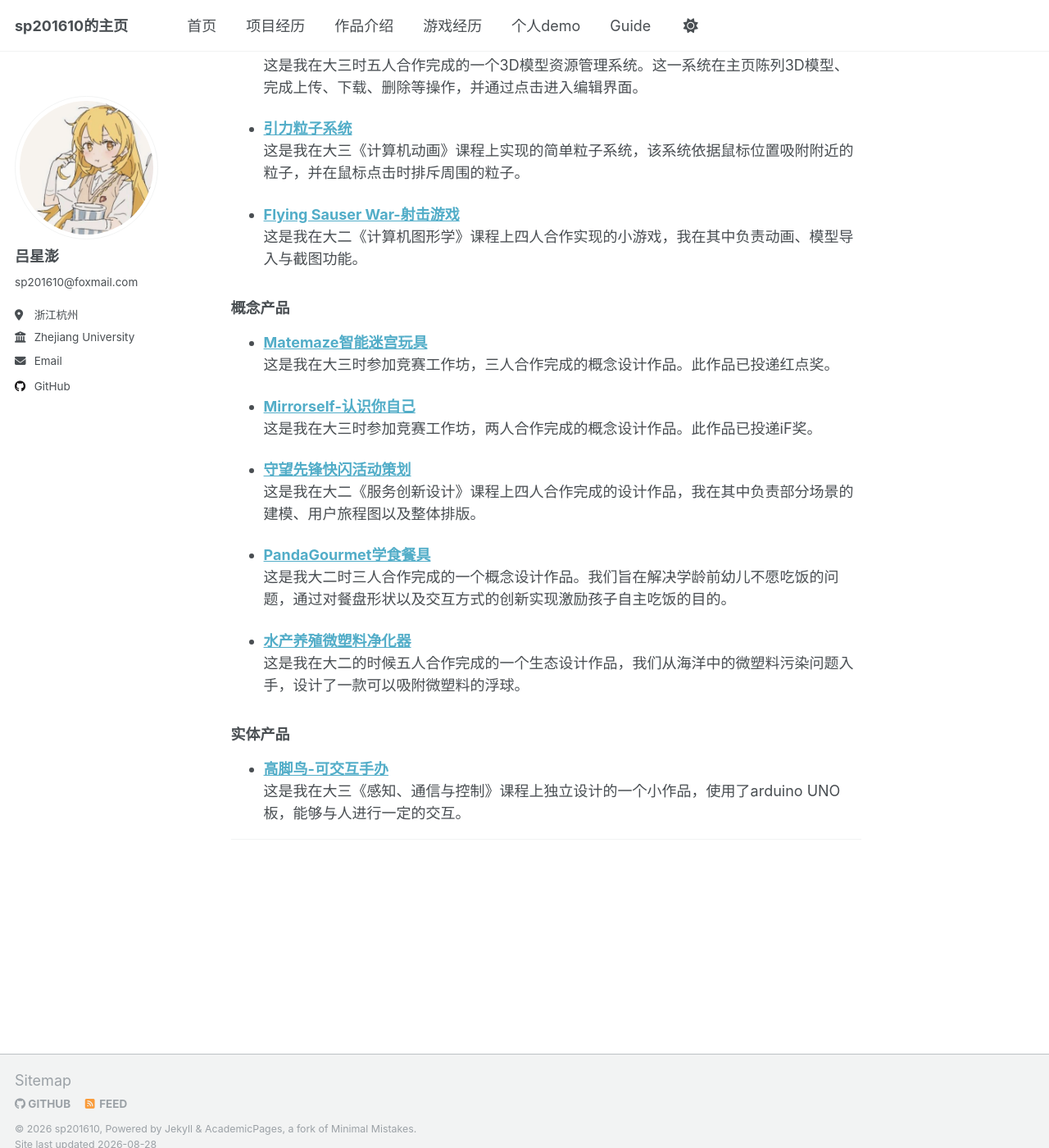
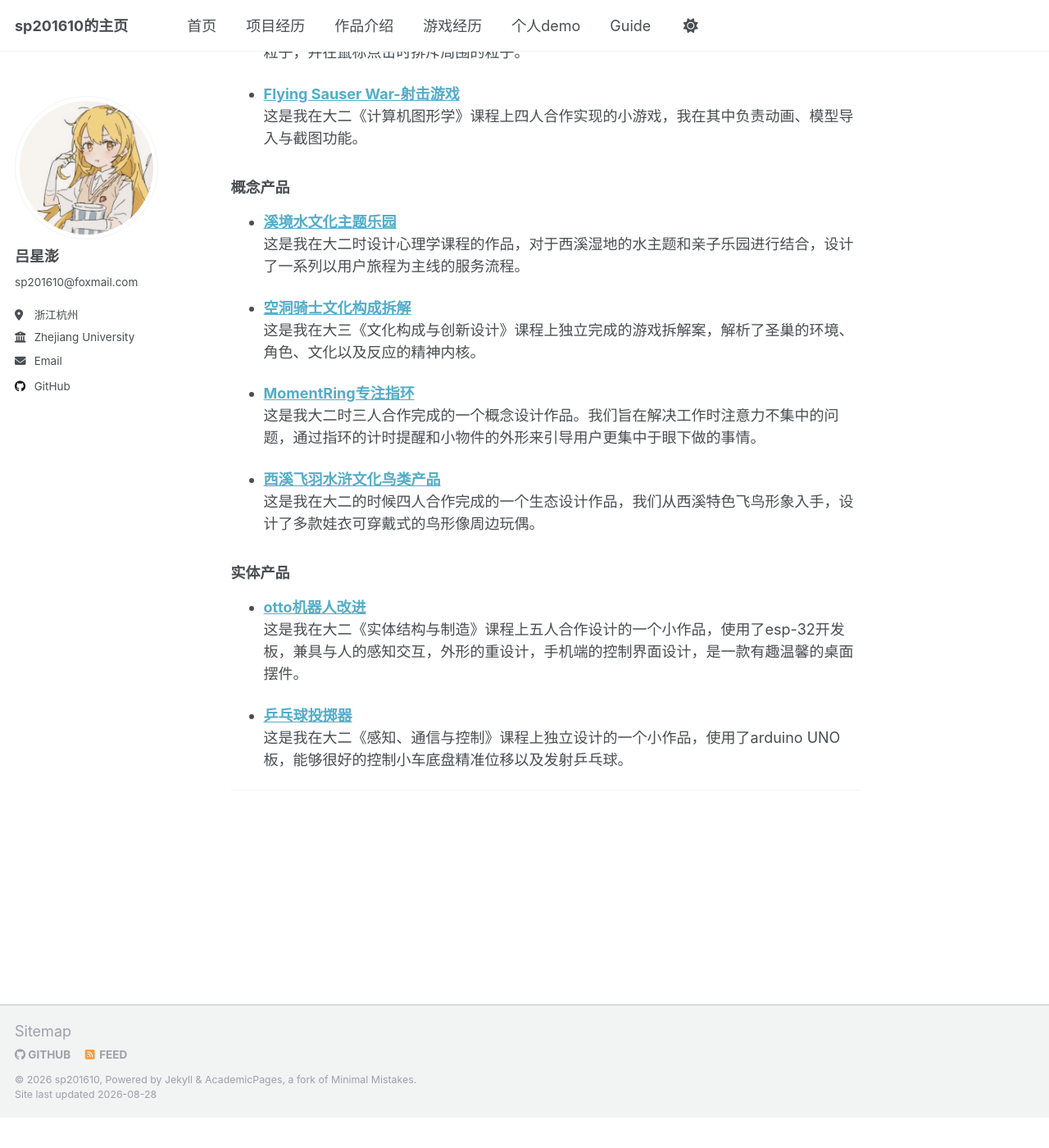
Before and after one commit to sp201610/sp201610.github.io, a Jekyll site: the page built from _pages/works.md, in a window 1280 px wide and 1400 px high, scrolled down 638 px. Shown: the whole window at 82% size. Built offline with Jekyll 4.4.1, drawn with Linux system fonts in a browser that asks for light colours; after the commit the page ends 2001 px from its top, so only the background shows below that.

Commit message:
Update works.md

```diff
--- a/_pages/works.md
+++ b/_pages/works.md
@@ -4,11 +4,6 @@ title: "作品介绍"
 author_profile: true
 ---
 
-## 你好！我是吕星澎
-
-欢迎访问我的个人主页
-
----
 ### 互联网相关
 
 - **[数字红会用户体验设计](./digitalcross.md)**
@@ -31,24 +26,24 @@ author_profile: true
 
 ### 概念产品
 
-- **[Matemaze智能迷宫玩具](./matemaze.md)**
-  这是我在大三时参加竞赛工作坊，三人合作完成的概念设计作品。此作品已投递红点奖。
+- **[溪境水文化主题乐园](./xixi.md)**
+  这是我在大二时设计心理学课程的作品，对于西溪湿地的水主题和亲子乐园进行结合，设计了一系列以用户旅程为主线的服务流程。
 
-- **[Mirrorself-认识你自己](./mirrorself.md)**
-  这是我在大三时参加竞赛工作坊，两人合作完成的概念设计作品。此作品已投递iF奖。
+- **[空洞骑士文化构成拆解](./hollow.md)**
+  这是我在大三《文化构成与创新设计》课程上独立完成的游戏拆解案，解析了圣巢的环境、角色、文化以及反应的精神内核。
 
-- **[守望先锋快闪活动策划](./ow2.md)**
-  这是我在大二《服务创新设计》课程上四人合作完成的设计作品，我在其中负责部分场景的建模、用户旅程图以及整体排版。
+- **[MomentRing专注指环](./ring.md)**
+  这是我大二时三人合作完成的一个概念设计作品。我们旨在解决工作时注意力不集中的问题，通过指环的计时提醒和小物件的外形来引导用户更集中于眼下做的事情。
 
-- **[PandaGourmet学食餐具](./pandagourmet.md)**
-  这是我大二时三人合作完成的一个概念设计作品。我们旨在解决学龄前幼儿不愿吃饭的问题，通过对餐盘形状以及交互方式的创新实现激励孩子自主吃饭的目的。
-
-- **[水产养殖微塑料净化器](./watercleaner.md)**
-  这是我在大二的时候五人合作完成的一个生态设计作品，我们从海洋中的微塑料污染问题入手，设计了一款可以吸附微塑料的浮球。
+- **[西溪飞羽水浒文化鸟类产品](./bird.md)**
+  这是我在大二的时候四人合作完成的一个生态设计作品，我们从西溪特色飞鸟形象入手，设计了多款娃衣可穿戴式的鸟形像周边玩偶。
 
 ### 实体产品
 
-- **[高脚鸟-可交互手办](./tallbird.md)**
-  这是我在大三《感知、通信与控制》课程上独立设计的一个小作品，使用了arduino UNO板，能够与人进行一定的交互。
+- **[otto机器人改进](./creeper.md)**
+  这是我在大二《实体结构与制造》课程上五人合作设计的一个小作品，使用了esp-32开发板，兼具与人的感知交互，外形的重设计，手机端的控制界面设计，是一款有趣温馨的桌面摆件。
+
+- **[乒乓球投掷器](./pingpong.md)**
+  这是我在大二《感知、通信与控制》课程上独立设计的一个小作品，使用了arduino UNO板，能够很好的控制小车底盘精准位移以及发射乒乓球。
 
 ---
```
